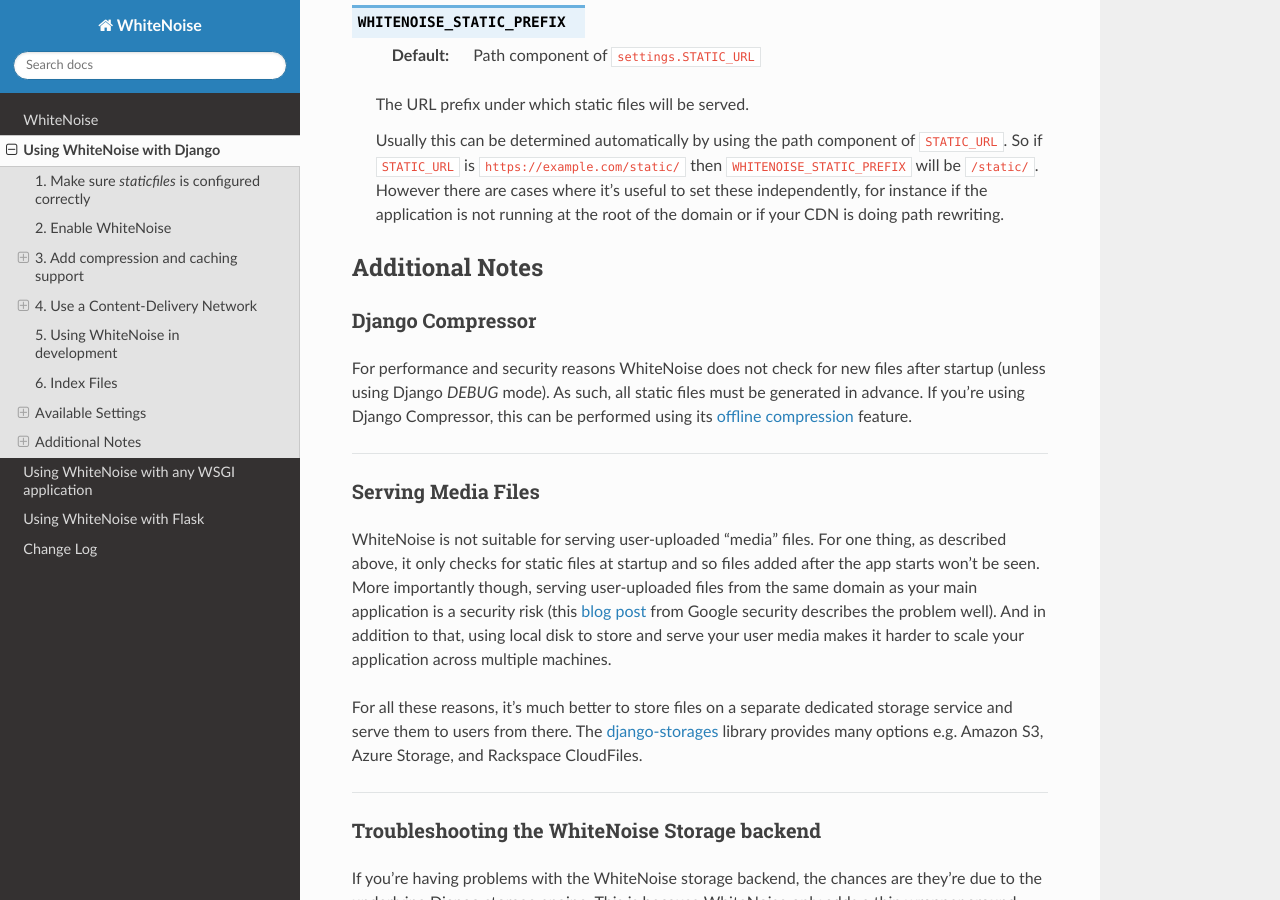
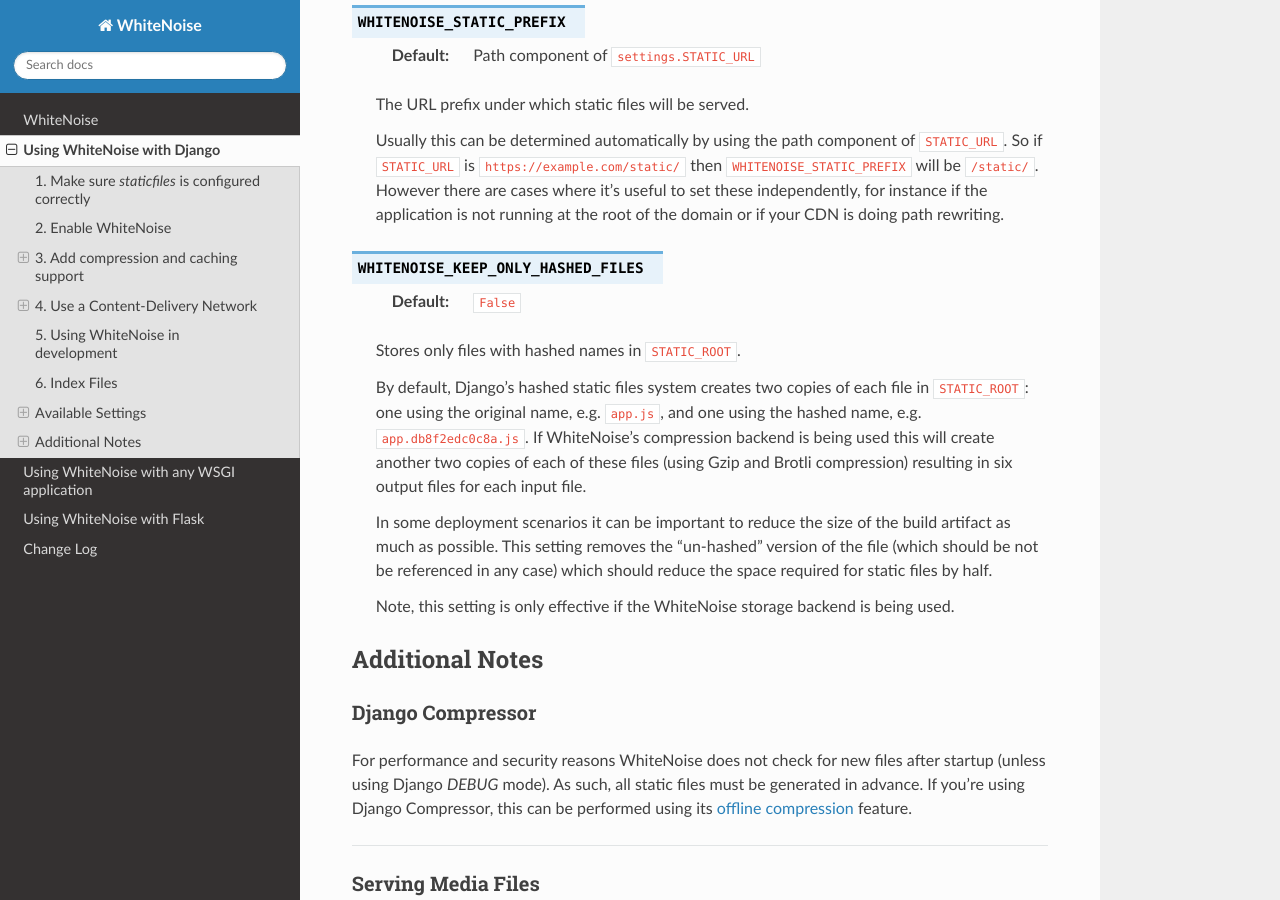
Before and after one commit to gorbunov87/white_noise, a Sphinx documentation site: the page built from docs/django.rst, in a window 1280 px wide and 900 px high, scrolled down 7589 px. Built offline with Sphinx 7.4.7 and the Read the Docs theme 2.0.0, drawn with Linux system fonts in a browser that asks for light colours.

Commit message:
Rename settings and add docs

```diff
--- a/docs/django.rst
+++ b/docs/django.rst
@@ -406,6 +406,28 @@
     doing path rewriting.
 
 
+.. attribute:: WHITENOISE_KEEP_ONLY_HASHED_FILES
+
+    :default: ``False``
+
+    Stores only files with hashed names in ``STATIC_ROOT``.
+
+    By default, Django's hashed static files system creates two copies of each
+    file in ``STATIC_ROOT``: one using the original name, e.g. ``app.js``, and
+    one using the hashed name, e.g. ``app.db8f2edc0c8a.js``. If WhiteNoise's
+    compression backend is being used this will create another two copies of
+    each of these files (using Gzip and Brotli compression) resulting in six
+    output files for each input file.
+
+    In some deployment scenarios it can be important to reduce the size of the
+    build artifact as much as possible.  This setting removes the "un-hashed"
+    version of the file (which should be not be referenced in any case) which
+    should reduce the space required for static files by half.
+
+    Note, this setting is only effective if the WhiteNoise storage backend is
+    being used.
+
+
 Additional Notes
 ----------------
 
```
Also changed, not shown: docs/changelog.rst (+10 -0 lines), 2 other files.
